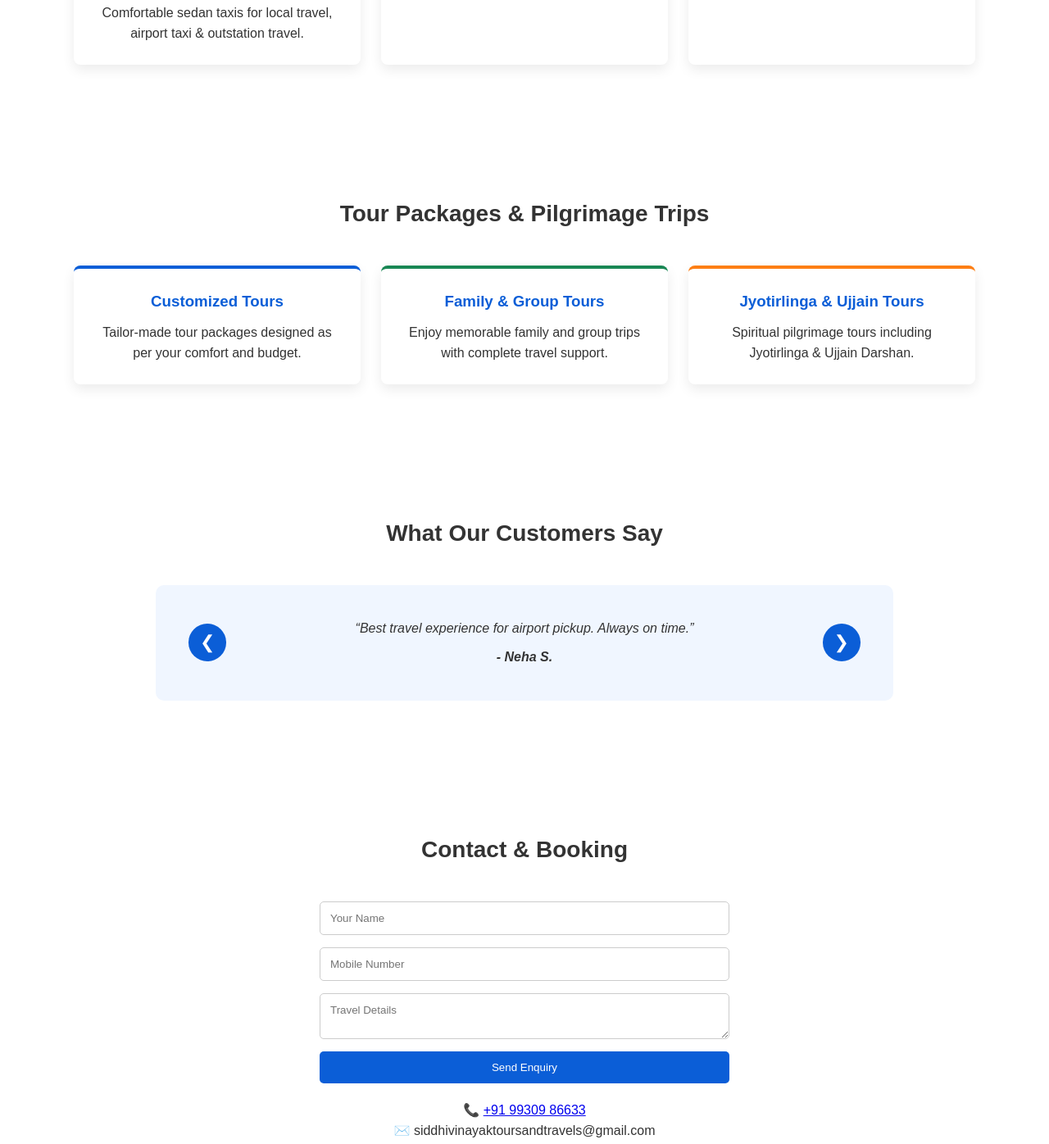
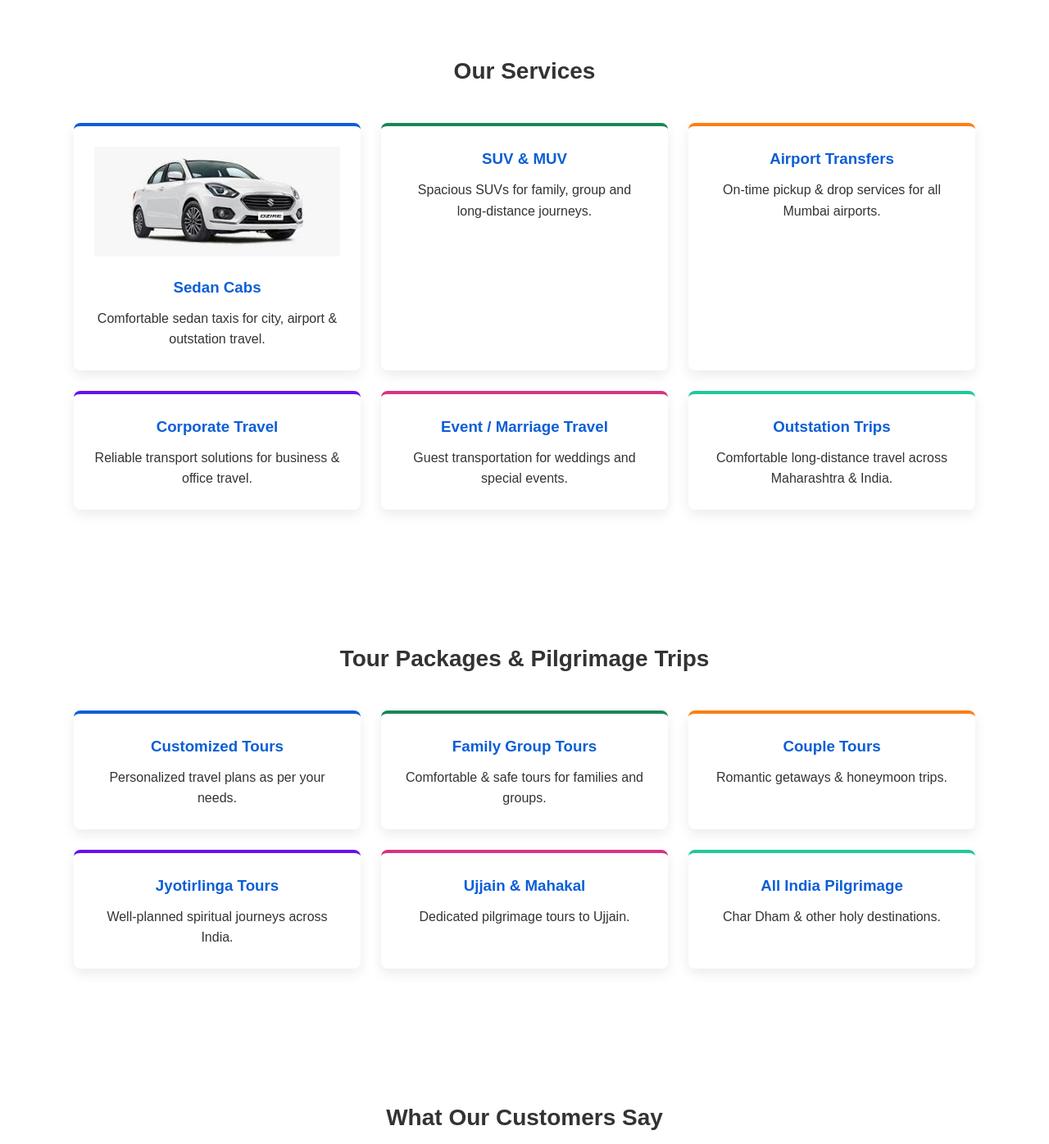
Before and after one commit to Sohel1708/siddhivinayak-tours-travels, a website: page index.html in a window 1280 px wide. Shown: the part 867-2263 px from the top of the page at 82% size. Drawn offline with Linux system fonts and the light colour scheme.

Commit message:
Restored all sections: story, services, tours, testimonials

```diff
--- a/index.html
+++ b/index.html
@@ -2,9 +2,11 @@
 <html lang="en">
 <head>
   <meta charset="UTF-8">
+  <title>Siddhivinayak Tours & Travels | Mumbai</title>
   <meta name="viewport" content="width=device-width, initial-scale=1.0">
-  <title>Siddhivinayak Tours & Travels | Mumbai</title>
+  <meta name="description" content="Siddhivinayak Tours & Travels - Local Cabs, Airport Taxi, Outstation & Pilgrimage Tours from Mumbai. 15+ Years Experience.">
   <link rel="stylesheet" href="css/style.css">
+  <link rel="stylesheet" href="css/responsive.css">
 </head>
 <body>
 
@@ -13,9 +15,9 @@
   <div class="container header-flex">
     <div class="logo">Siddhivinayak Tours & Travels</div>
     <nav>
+      <a href="#about">About</a>
       <a href="#services">Services</a>
       <a href="#tours">Tours</a>
-      <a href="#testimonials">Reviews</a>
       <a href="#contact">Contact</a>
     </nav>
     <a href="tel:+919930986633" class="call-btn">Call Now</a>
@@ -30,75 +32,105 @@
   <a href="#contact" class="btn">Book Your Journey</a>
 </section>
 
+<!-- ================= OUR STORY ================= -->
+<section id="about">
+  <h2>Our Story</h2>
+  <p class="center-text">
+    Siddhivinayak Tours & Travels is a Mumbai-based travel company with
+    <strong>15+ years of experience</strong> in providing safe, reliable and
+    comfortable travel services.
+    <br><br>
+    From local cab services to large corporate travel and spiritual pilgrimage
+    journeys, we have proudly served thousands of happy customers.
+  </p>
+</section>
+
 <!-- ================= OUR SERVICES ================= -->
 <section id="services">
   <h2>Our Services</h2>
 
   <div class="grid">
-
     <div class="card service-1">
-      <img src="images/cabs/sedan.jpeg" alt="Sedan Cab Service in Mumbai" class="vehicle-img">
+      <img src="images/cabs/sedan.jpeg" alt="Sedan Cab" class="vehicle-img">
       <h3>Sedan Cabs</h3>
-      <p>Comfortable sedan taxis for local travel, airport taxi & outstation travel.</p>
+      <p>Comfortable sedan taxis for city, airport & outstation travel.</p>
     </div>
 
     <div class="card service-2">
-      <h3>Corporate Travel</h3>
-      <p>Professional and punctual corporate transport solutions for businesses.</p>
+      <h3>SUV & MUV</h3>
+      <p>Spacious SUVs for family, group and long-distance journeys.</p>
     </div>
 
     <div class="card service-3">
-      <h3>Event & Marriage Travel</h3>
-      <p>Well-managed transport services for weddings and special events.</p>
+      <h3>Airport Transfers</h3>
+      <p>On-time pickup & drop services for all Mumbai airports.</p>
     </div>
 
+    <div class="card service-4">
+      <h3>Corporate Travel</h3>
+      <p>Reliable transport solutions for business & office travel.</p>
+    </div>
+
+    <div class="card service-5">
+      <h3>Event / Marriage Travel</h3>
+      <p>Guest transportation for weddings and special events.</p>
+    </div>
+
+    <div class="card service-6">
+      <h3>Outstation Trips</h3>
+      <p>Comfortable long-distance travel across Maharashtra & India.</p>
+    </div>
   </div>
 </section>
 
-<!-- ================= TOUR PACKAGES ================= -->
+<!-- ================= TOURS ================= -->
 <section id="tours">
   <h2>Tour Packages & Pilgrimage Trips</h2>
 
   <div class="grid">
-
     <div class="card tour-1">
       <h3>Customized Tours</h3>
-      <p>Tailor-made tour packages designed as per your comfort and budget.</p>
+      <p>Personalized travel plans as per your needs.</p>
     </div>
 
     <div class="card tour-2">
-      <h3>Family & Group Tours</h3>
-      <p>Enjoy memorable family and group trips with complete travel support.</p>
+      <h3>Family Group Tours</h3>
+      <p>Comfortable & safe tours for families and groups.</p>
     </div>
 
     <div class="card tour-3">
-      <h3>Jyotirlinga & Ujjain Tours</h3>
-      <p>Spiritual pilgrimage tours including Jyotirlinga & Ujjain Darshan.</p>
+      <h3>Couple Tours</h3>
+      <p>Romantic getaways & honeymoon trips.</p>
     </div>
 
+    <div class="card tour-4">
+      <h3>Jyotirlinga Tours</h3>
+      <p>Well-planned spiritual journeys across India.</p>
+    </div>
+
+    <div class="card tour-5">
+      <h3>Ujjain & Mahakal</h3>
+      <p>Dedicated pilgrimage tours to Ujjain.</p>
+    </div>
+
+    <div class="card tour-6">
+      <h3>All India Pilgrimage</h3>
+      <p>Char Dham & other holy destinations.</p>
+    </div>
   </div>
 </section>
 
 <!-- ================= TESTIMONIALS ================= -->
-<section id="testimonials">
+<section>
   <h2>What Our Customers Say</h2>
 
   <div class="testimonial-wrapper">
     <button class="arrow" onclick="prevTestimonial()">&#10094;</button>
 
     <div class="testimonial-slider">
-      <div class="testimonial active">
-        “Very reliable service and polite drivers. Highly recommended!”
-        <strong>- Rahul M.</strong>
-      </div>
-      <div class="testimonial">
-        “Best travel experience for airport pickup. Always on time.”
-        <strong>- Neha S.</strong>
-      </div>
-      <div class="testimonial">
-        “Excellent service for our family tour. Comfortable journey.”
-        <strong>- Amit P.</strong>
-      </div>
+      <div class="testimonial active">"Excellent service and polite drivers."<strong>- Ramesh</strong></div>
+      <div class="testimonial">"Very reliable airport taxi service."<strong>- Priya</strong></div>
+      <div class="testimonial">"Best pilgrimage travel experience."<strong>- Anil</strong></div>
     </div>
 
     <button class="arrow" onclick="nextTestimonial()">&#10095;</button>
@@ -116,10 +148,11 @@
     <button type="submit">Send Enquiry</button>
   </form>
 
-  <p class="center-text contact-info">
+  <div class="contact-info center-text">
+    <br>
     📞 <a href="tel:+919930986633">+91 99309 86633</a><br>
     ✉️ siddhivinayaktoursandtravels@gmail.com
-  </p>
+  </div>
 </section>
 
 <!-- ================= FOOTER ================= -->
@@ -128,28 +161,6 @@
   <p>Trusted • Safe • Reliable</p>
 </footer>
 
-<!-- ================= JS ================= -->
-<script>
-let current = 0;
-const testimonials = document.querySelectorAll(".testimonial");
-
-function showTestimonial(index) {
-  testimonials.forEach(t => t.classList.remove("active"));
-  testimonials[index].classList.add("active");
-}
-
-function nextTestimonial() {
-  current = (current + 1) % testimonials.length;
-  showTestimonial(current);
-}
-
-function prevTestimonial() {
-  current = (current - 1 + testimonials.length) % testimonials.length;
-  showTestimonial(current);
-}
-
-setInterval(nextTestimonial, 5000);
-</script>
-
+<script src="js/script.js"></script>
 </body>
 </html>
```
